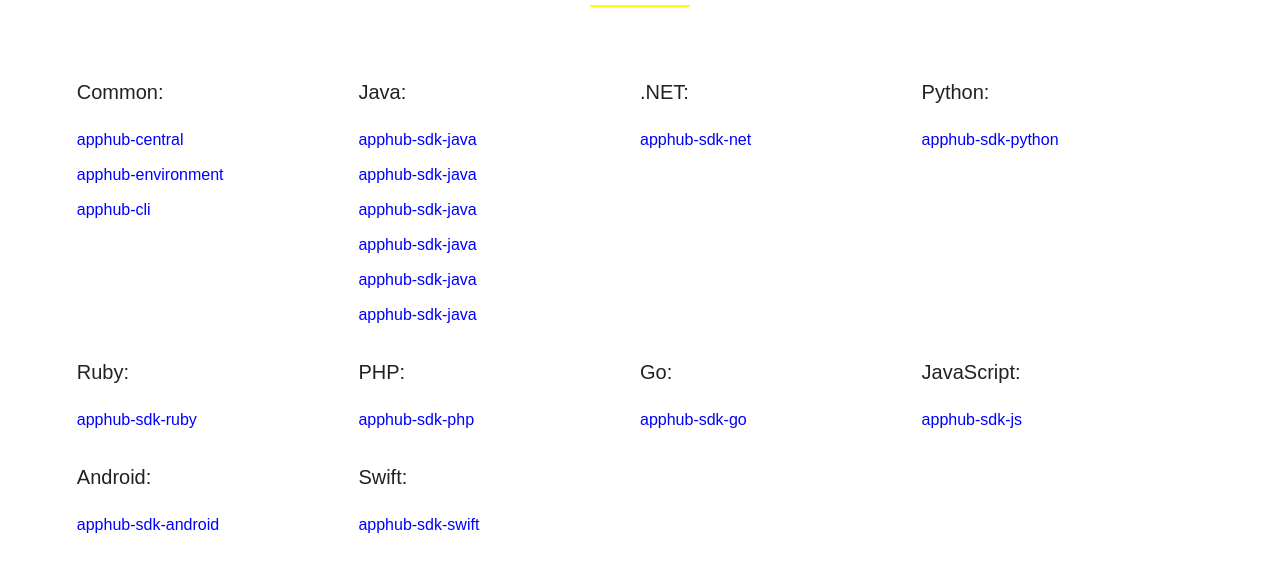
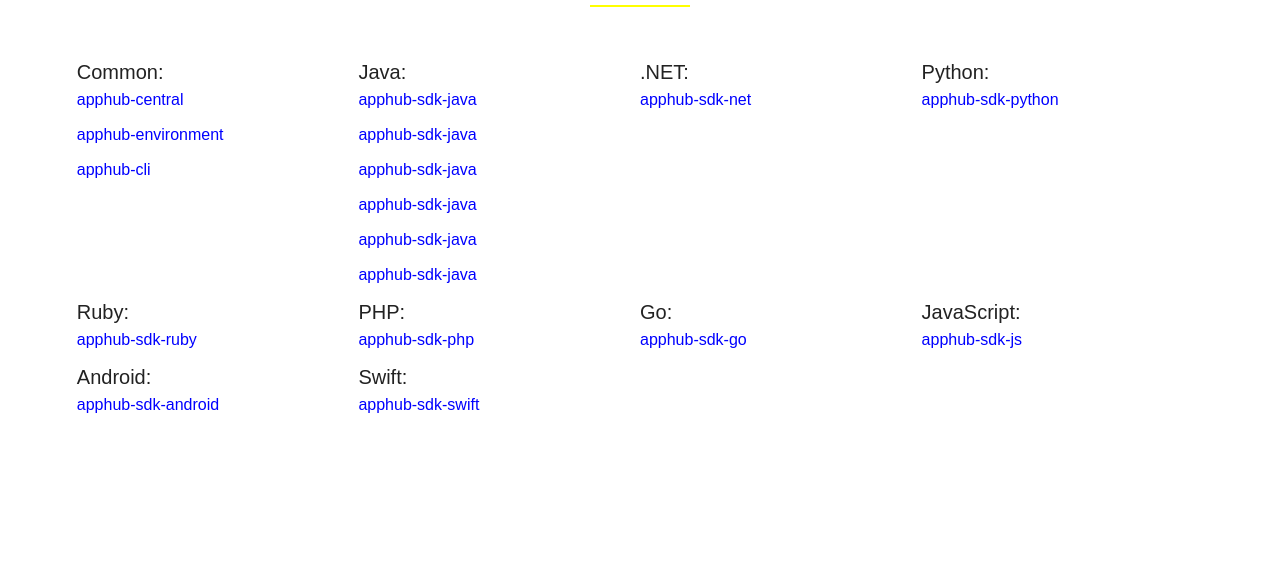
Before and after one commit to evgktv/apphub, a website: page index.html in a window 1280 px wide. Shown: the part 698-1270 px from the top of the page. Drawn offline with Linux system fonts and the light colour scheme; a web font is replaced by a local one.

Commit message:
modules - 1

```diff
--- a/index.html
+++ b/index.html
@@ -519,19 +519,21 @@
       <!--</div>-->
     </div>
     <svg class="platform__angle" xmlns="http://www.w3.org/2000/svg" viewBox="0 0 100 15">
-      <path fill="#fff" d="M0 20 V12 Q30 17 55 13 T100 12 V30z"></path>
+      <path fill="#F7F9F6" d="M0 20 V12 Q30 17 55 13 T100 12 V30z"></path>
     </svg>
   </section>
 
   <section class="modules" id="modules">
+
     <h2 class="section-title">Modules</h2>
 
     <div class="main__wrapper">
+
       <div class="modules__list">
-        <div class="modules__item">
-          <p class="modules__item-title">
+        <div class="modules__item modules__item--common">
+          <span class="modules__item-title">
             Common:
-          </p>
+          </span>
           <ul class="modules__links-list">
             <li class="modules__links-list__item">
               <a  class="modules__link" href="https://github.com/apphub-pro/apphub-central" target="_blank">apphub-central</a>
@@ -545,10 +547,10 @@
           </ul>
         </div>
 
-        <div class="modules__item">
-          <p class="modules__item-title">
+        <div class="modules__item modules__item--java">
+          <span class="modules__item-title">
             Java:
-          </p>
+          </span>
           <ul class="modules__links-list">
             <li class="modules__links-list__item">
               <a  class="modules__link" href="https://github.com/apphub-pro/apphub-central" target="_blank">apphub-sdk-java</a>
@@ -572,9 +574,9 @@
         </div>
 
         <div class="modules__item">
-          <p class="modules__item-title">
+          <span class="modules__item-title">
             .NET:
-          </p>
+          </span>
           <ul class="modules__links-list">
             <li class="modules__links-list__item">
               <a  class="modules__link" href="https://github.com/apphub-pro/apphub-central" target="_blank">apphub-sdk-net</a>
@@ -583,9 +585,9 @@
         </div>
 
         <div class="modules__item">
-          <p class="modules__item-title">
+          <span class="modules__item-title">
             Python:
-          </p>
+          </span>
           <ul class="modules__links-list">
             <li class="modules__links-list__item">
               <a  class="modules__link" href="https://github.com/apphub-pro/apphub-central" target="_blank">apphub-sdk-python</a>
@@ -594,9 +596,9 @@
         </div>
 
         <div class="modules__item">
-          <p class="modules__item-title">
+          <span class="modules__item-title">
             Ruby:
-          </p>
+          </span>
           <ul class="modules__links-list">
             <li class="modules__links-list__item">
               <a  class="modules__link" href="https://github.com/apphub-pro/apphub-central" target="_blank">apphub-sdk-ruby</a>
@@ -605,9 +607,9 @@
         </div>
 
         <div class="modules__item">
-          <p class="modules__item-title">
+          <span class="modules__item-title">
             PHP:
-          </p>
+          </span>
           <ul class="modules__links-list">
             <li class="modules__links-list__item">
               <a  class="modules__link" href="https://github.com/apphub-pro/apphub-central" target="_blank">apphub-sdk-php</a>
@@ -616,9 +618,9 @@
         </div>
 
         <div class="modules__item">
-          <p class="modules__item-title">
+          <span class="modules__item-title">
             Go:
-          </p>
+          </span>
           <ul class="modules__links-list">
             <li class="modules__links-list__item">
               <a  class="modules__link" href="https://github.com/apphub-pro/apphub-central" target="_blank">apphub-sdk-go</a>
@@ -627,9 +629,9 @@
         </div>
 
         <div class="modules__item">
-          <p class="modules__item-title">
+          <span class="modules__item-title">
             JavaScript:
-          </p>
+          </span>
           <ul class="modules__links-list">
             <li class="modules__links-list__item">
               <a  class="modules__link" href="https://github.com/apphub-pro/apphub-central" target="_blank">apphub-sdk-js</a>
@@ -638,9 +640,9 @@
         </div>
 
         <div class="modules__item">
-          <p class="modules__item-title">
+          <span class="modules__item-title">
             Android:
-          </p>
+          </span>
           <ul class="modules__links-list">
             <li class="modules__links-list__item">
               <a  class="modules__link" href="https://github.com/apphub-pro/apphub-central" target="_blank">apphub-sdk-android</a>
@@ -649,9 +651,9 @@
         </div>
 
         <div class="modules__item">
-          <p class="modules__item-title">
+          <span class="modules__item-title">
             Swift:
-          </p>
+          </span>
           <ul class="modules__links-list">
             <li class="modules__links-list__item">
               <a  class="modules__link" href="https://github.com/apphub-pro/apphub-central" target="_blank">apphub-sdk-swift</a>
--- a/less/blocks/modules.less
+++ b/less/blocks/modules.less
@@ -1,27 +1,71 @@
 .modules {
   position: relative;
   width: 100%;
-  min-height: 100vh;
+  height: 87vh;
+  min-height: 635px;
 
-  padding: 60px 0;
+  padding-top: 60px;
 
-  background-color: #fff;
+  background-color: #F7F9F6;
 
   overflow: hidden;
 
   box-sizing: border-box;
+
+	@media @tablet-widths {
+    height: 75vh;
+	  min-height: 550px;
+
+	}
+}
+
+.modules__list {
+	display: flex;
+	flex-wrap: wrap;
+	flex-direction: row;
 }
 
 .modules__item {
-	width: 25%;
+	width: 33.3%;
+	margin-bottom: 20px;
+
+	@media @tablet-widths {
+		width: 25%;
+	}
+
+	&.modules__item--java,
+	&.modules__item--common {
+
+		width: 100%;
+
+		& .modules__links-list {
+
+			display: flex;
+			flex-wrap: wrap;
+			flex-direction: row;
+
+			& .modules__links-list__item {
+
+				width: 33.3%;
+
+				@media @tablet-widths {
+
+  		    width: 25%;
+  	    }
+			}
+		}
+	}
 }
 
 .modules__item-title {
+	display: block;
 
 	font-family: ubuntu, open-sans, sans-serif;
-  color: #222222;
+  color: #fff;
   font-size: 14px;
   line-height: 22px;
+
+	background: linear-gradient(45deg, #000, #F7F9F6 60%);
 
   @media @tablet-widths {
 
@@ -30,21 +74,31 @@
   }
 }
 
-.modules__list {
-	display: flex;
-	flex-wrap: wrap;
-	flex-direction: row;
-}
-
 .modules__links-list__item {
 	margin-bottom: 10px;
 }
 
 .modules__link {
 	font-family: ubuntu, open-sans, sans-serif;
-  color: #00f;
+  color: #0081C2;
   font-size: 12px;
   line-height: 22px;
+
+  &:hover {
+    color: #083954;
+  }
+
+  &:active {
+    display: block;
+    padding-top: 10px;
+        color: #000;
+		outline: none;
+		border: none;
+  }
+
+  &:visited {
+     color: #EF7D55;
+   }
 
   @media @tablet-widths {
 
--- a/less/blocks/platform.less
+++ b/less/blocks/platform.less
@@ -1,6 +1,7 @@
 .platform {
   position: relative;
   width: 100%;
+
   height: 65vh;
   min-height: 440px;
 
@@ -173,6 +174,8 @@
    background-attachment: fixed;
    background-position: 50% 50%;
    transition-property: opacity;
+   filter: blur(4px);
+
 	transition-duration: 0.8s;
 }
 
--- a/less/scaffolding.less
+++ b/less/scaffolding.less
@@ -92,7 +92,7 @@
         left: 50%;
         margin-left: -50px;
 
-        background-color: yellow;
+        background-color: #0081C2;
     }
 
     @media @tablet-widths {
```
Also changed, not shown: build/css/style.css, build/css/style.min.css, build/index.html, 1 other file.
